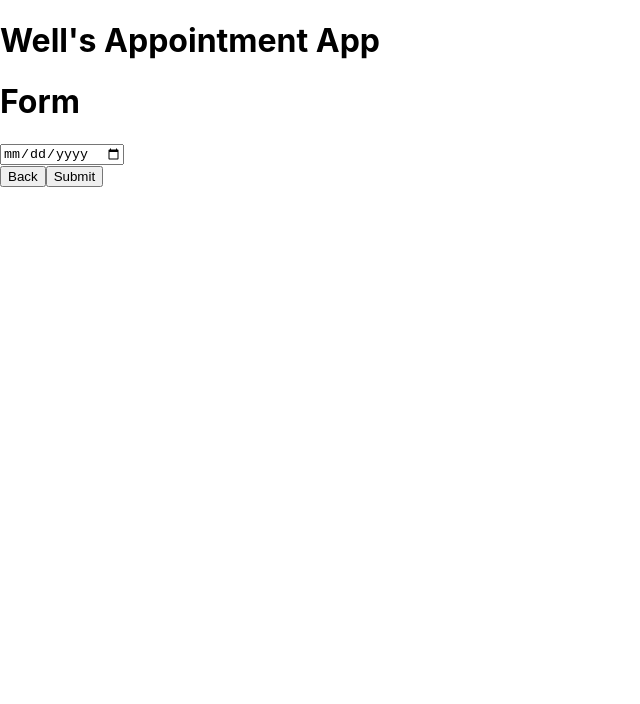
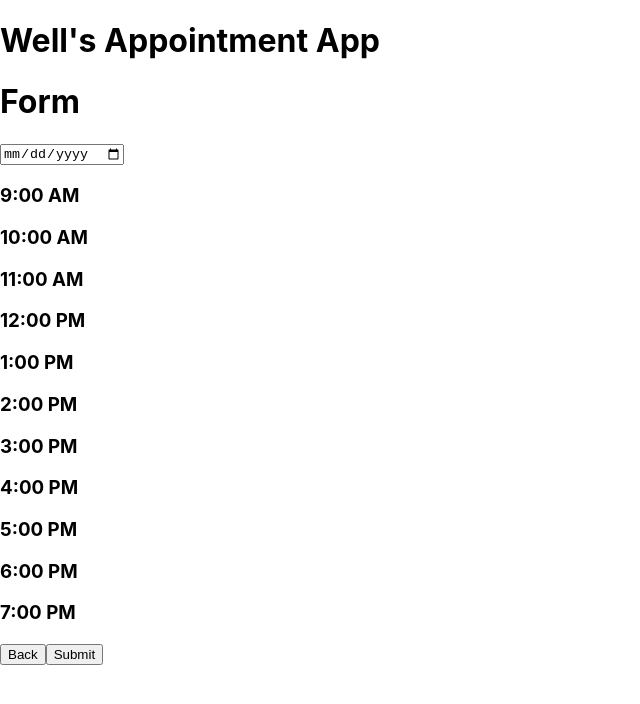
Before and after one commit to clayyy123/AppointmentApp, a React (Create React App) app: page /form in a window 1280 px wide. Both pictures are taken after a click on the button "Next". Shown: the top 704 px of the page, without its empty margins (0-640 px from the left). Built offline with nearby package versions, Linux system fonts and the light colour scheme.

Commit message:
render times

```diff
--- a/src/Components/Form.js
+++ b/src/Components/Form.js
@@ -6,9 +6,13 @@ class Form extends Component {
     fields: {
       name: '',
       reason: '',
-      date: ''
+      date: '',
+      start: null,
+      end: null
     },
-    step: 1
+    step: 1,
+    click: 0,
+    times: [9, 10, 11, 12, 13, 14, 15, 16, 17, 18, 19]
   };
 
   onChangeHandler = e => {
@@ -33,6 +37,27 @@ class Form extends Component {
     submitApp(app);
   };
 
+  submitTimeHandler = e => {
+    const { click } = this.state;
+    if (click === 0) {
+      this.setState({
+        fields: {
+          ...this.state.fields,
+          start: e.target.innerText
+        },
+        click: click + 1
+      });
+    } else if (click === 1) {
+      this.setState({
+        fields: {
+          ...this.state.fields,
+          end: e.target.innerText
+        },
+        click: 0
+      });
+    }
+  };
+
   nextHandler = () => {
     this.setState({
       step: this.state.step + 1
@@ -52,15 +77,16 @@ class Form extends Component {
   };
 
   render() {
-    const { fields, step } = this.state;
+    const { fields, step, times } = this.state;
     return (
       <>
         <h1>Form</h1>
         <Inputs
           onChangeHandler={this.onChangeHandler}
+          submitTime={this.submitTimeHandler}
           fields={fields}
           step={step}
-          date={this.state.currentDate}
+          times={times}
         />
         {this.state.step === 1 && (
           <button onClick={this.nextHandler}>Next</button>
@@ -82,7 +108,7 @@ class Form extends Component {
             <button onClick={this.resetHandler}>
               Make Another Appointment
             </button>
-            <button>Check Your Appointments</button>
+            <button>Check Appointments</button>
           </>
         )}
       </>
--- a/src/Components/Inputs.js
+++ b/src/Components/Inputs.js
@@ -1,6 +1,6 @@
 import React from 'react';
-const Inputs = props => {
-  const { onChangeHandler, fields, step } = props;
+const Inputs = ({ onChangeHandler, fields, step, times, submitTime }) => {
+  // const { onChangeHandler, fields, step } = props;
 
   const dateFormat = () => {
     let currentDate = new Date();
@@ -14,6 +14,20 @@ const Inputs = props => {
       currentDate.getDate();
     return formattedDate;
   };
+
+  const formatTime = () => {
+    return times.map(t => {
+      if (t < 12) {
+        return t + ':00 AM';
+      } else if (t === 12) {
+        return t + ':00 PM';
+      } else {
+        return t - 12 + ':00 PM';
+      }
+    });
+  };
+
+  const onHoverHandler = e => {};
 
   return (
     <>
@@ -43,6 +57,9 @@ const Inputs = props => {
             min={dateFormat()}
             onChange={onChangeHandler}
           />
+          {formatTime().map(t => {
+            return <h3 onClick={submitTime}>{t}</h3>;
+          })}
         </div>
       )}
       {step === 3 && (
```
